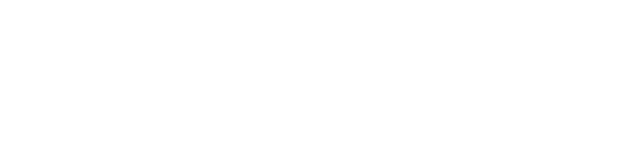
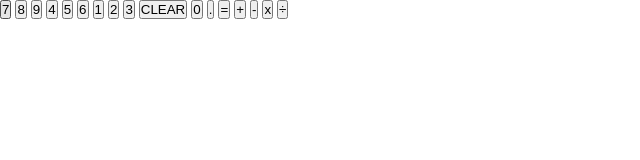
Before and after one commit to AshRossel/calculator, a plain HTML site: page index.html in a window 1280 px wide. Shown: the whole page, without its empty margins (0-640 px from the left). Drawn offline with Linux system fonts and the light colour scheme.

Commit message:
Add calculator buttons

```diff
--- a/index.html
+++ b/index.html
@@ -8,6 +8,22 @@
     <link rel="stylesheet" href="styles.css">
 </head>
 <body>
-
+    <button class="button-7">7</button>
+    <button class="button-8">8</button>
+    <button class="button-9">9</button>
+    <button class="button-4">4</button>
+    <button class="button-5">5</button>
+    <button class="button-6">6</button>
+    <button class="button-1">1</button>
+    <button class="button-2">2</button>
+    <button class="button-3">3</button>
+    <button class="button-clear">CLEAR</button>
+    <button class="button-0">0</button>
+    <button class="button-decimal">.</button>
+    <button class="button-equal">=</button>
+    <button class="button-add">+</button>
+    <button class="button-subtract">-</button>
+    <button class="button-multiply">x</button>
+    <button class="button-divide">÷</button>
 </body>
 </html>
```
